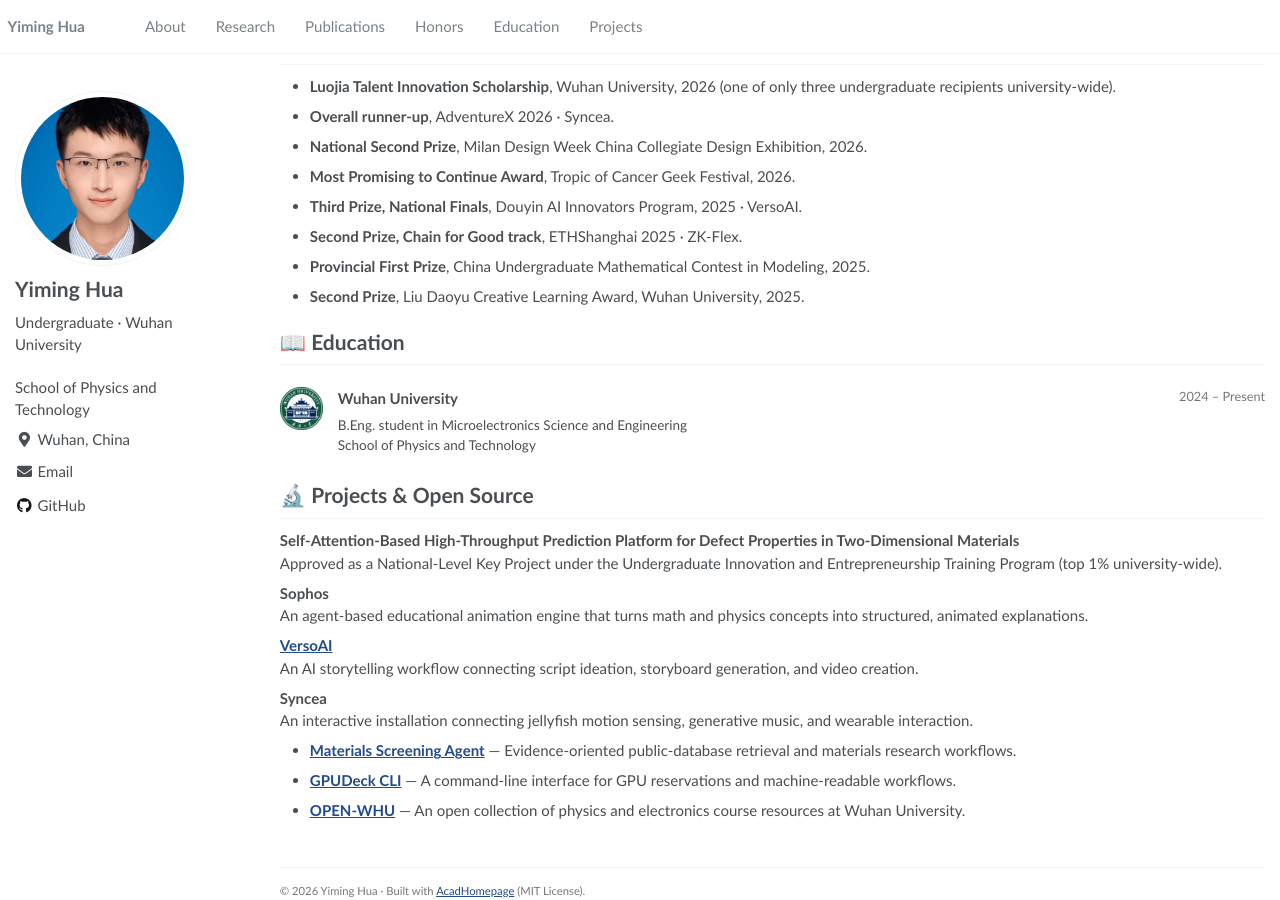
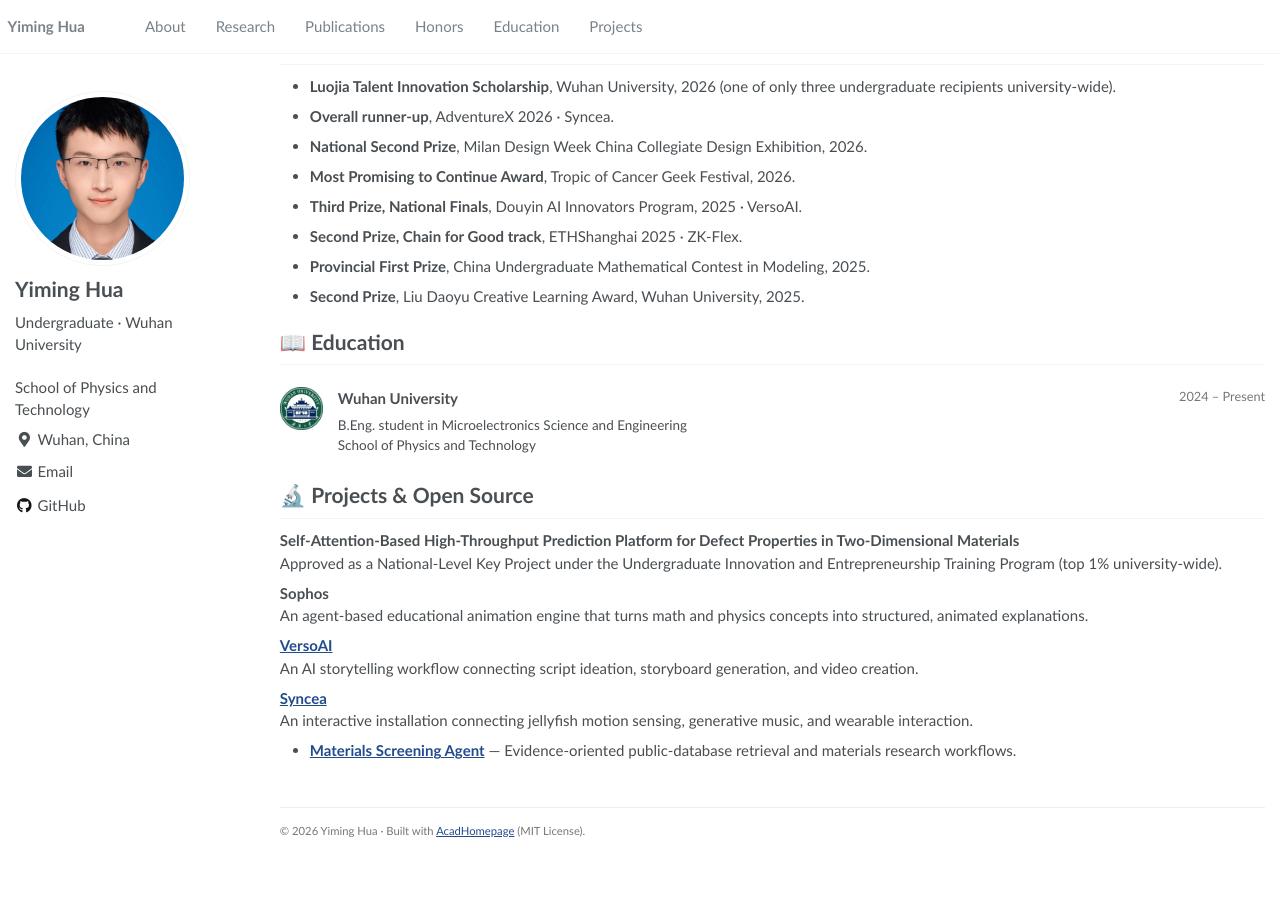
Before and after one commit to chimeraHHH/chimeraHHH.github.io, a Jekyll site: the page built from _pages/about.md, in a window 1280 px wide and 900 px high, scrolled down 774 px. Built offline with Jekyll 4.4.1, drawn with Linux system fonts in a browser that asks for light colours; after the commit the page ends 1614 px from its top, so only the background shows below that.

Commit message:
Link Syncea gallery and remove two project listings

```diff
--- a/_pages/about.md
+++ b/_pages/about.md
@@ -66,11 +66,9 @@ redirect_from:
 <p><strong>Self-Attention-Based High-Throughput Prediction Platform for Defect Properties in Two-Dimensional Materials</strong><br><span>Approved as a National-Level Key Project under the Undergraduate Innovation and Entrepreneurship Training Program (top 1% university-wide).</span></p>
 <p><strong>Sophos</strong><br><span>An agent-based educational animation engine that turns math and physics concepts into structured, animated explanations.</span></p>
 <p><strong><a href="https://github.com/chimeraHHH/verso-ai" target="_blank" rel="noopener noreferrer">VersoAI</a></strong><br><span>An AI storytelling workflow connecting script ideation, storyboard generation, and video creation.</span></p>
-<p><strong>Syncea</strong><br><span>An interactive installation connecting jellyfish motion sensing, generative music, and wearable interaction.</span></p>
+<p><strong><a href="https://gallery.adventure-x.cn/projects/cmrzsxh9g001s02jirutu91me" target="_blank" rel="noopener noreferrer">Syncea</a></strong><br><span>An interactive installation connecting jellyfish motion sensing, generative music, and wearable interaction.</span></p>
 <ul>
   <li><a href="https://github.com/chimeraHHH/materials_screening_agent_hermes" target="_blank" rel="noopener noreferrer"><strong>Materials Screening Agent</strong></a> — <span>Evidence-oriented public-database retrieval and materials research workflows.</span></li>
-  <li><a href="https://github.com/chimeraHHH/gpudeck-cli" target="_blank" rel="noopener noreferrer"><strong>GPUDeck CLI</strong></a> — <span>A command-line interface for GPU reservations and machine-readable workflows.</span></li>
-  <li><a href="https://github.com/chimeraHHH/OPEN-WHU" target="_blank" rel="noopener noreferrer"><strong>OPEN-WHU</strong></a> — <span>An open collection of physics and electronics course resources at Wuhan University.</span></li>
 </ul>
 
 <footer class="site-credit">© 2026 Yiming Hua · <span>Built with</span> <a href="https://github.com/RayeRen/acad-homepage.github.io" target="_blank" rel="noopener noreferrer">AcadHomepage</a> (MIT License).</footer>
```
